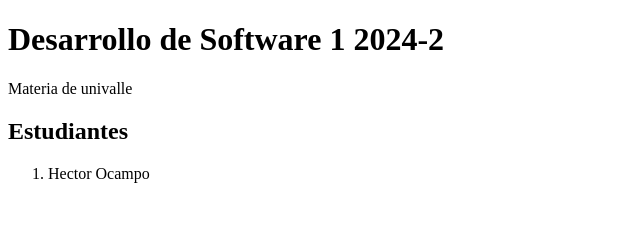
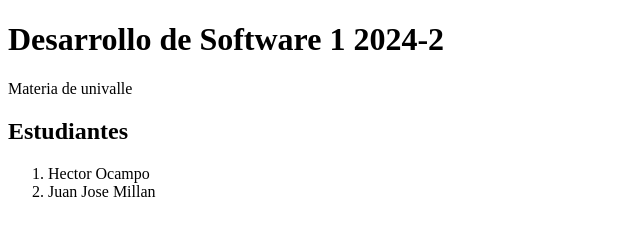
Before and after one commit to hector2603/DS1-repositorio, a plain HTML site: page index.html in a window 1280 px wide. Shown: the whole page, without its empty margins (0-640 px from the left). Drawn offline with Linux system fonts and the light colour scheme.

Commit message:
Update index.html
añadí mi nombre

```diff
--- a/index.html
+++ b/index.html
@@ -11,6 +11,7 @@
     <h2>Estudiantes</h2>
     <ol>
       <li>Hector Ocampo</li>
+      <li>Juan Jose Millan</li>
     </ol>
   </body>
 </html>
```
